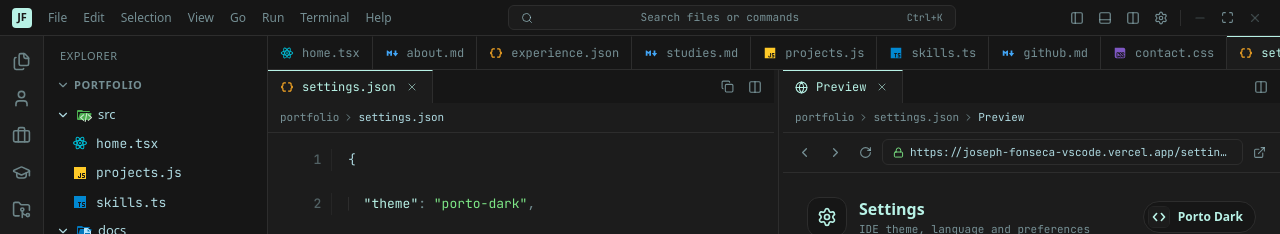
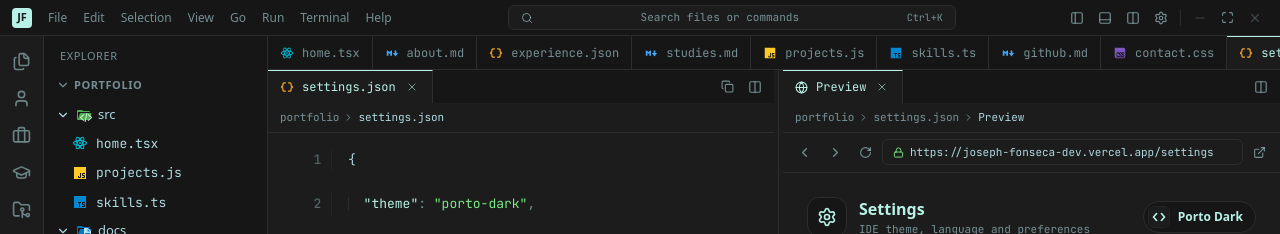
Before and after one commit to Pochonski/NewPortfolio, a Next.js app: page /en/settings in a window 1280 px wide. Shown: the top 234 px of the page. Built offline with nearby package versions, Linux system fonts and the light colour scheme.

Commit message:
fix: unify production domain to joseph-fonseca-dev.vercel.app

```diff
--- a/src/app/[locale]/layout.tsx
+++ b/src/app/[locale]/layout.tsx
@@ -7,7 +7,7 @@ import { routing, type Locale } from "@/i18n/routing";
 import { IdeShell } from "@/components/ide/IdeShell";
 import { LocaleLang } from "@/components/LocaleLang";
 
-const SITE = "https://joseph-fonseca.vercel.app";
+const SITE = "https://joseph-fonseca-dev.vercel.app";
 
 export function generateStaticParams() {
   return routing.locales.map((locale) => ({ locale }));
--- a/src/app/layout.tsx
+++ b/src/app/layout.tsx
@@ -7,7 +7,7 @@ import "./globals.css";
 const mono = JetBrains_Mono({ subsets: ["latin"], weight: ["400", "500"], variable: "--font-mono", display: "swap" });
 
 export const metadata: Metadata = {
-  metadataBase: new URL("https://joseph-fonseca.vercel.app"),
+  metadataBase: new URL("https://joseph-fonseca-dev.vercel.app"),
 };
 
 // Next 16 requires <html>/<body> here. The per-locale `lang` is synced
--- a/src/app/robots.ts
+++ b/src/app/robots.ts
@@ -3,6 +3,6 @@ import type { MetadataRoute } from "next";
 export default function robots(): MetadataRoute.Robots {
   return {
     rules: [{ userAgent: "*", allow: "/" }],
-    sitemap: "https://joseph-fonseca.vercel.app/sitemap.xml",
+    sitemap: "https://joseph-fonseca-dev.vercel.app/sitemap.xml",
   };
 }
--- a/src/app/sitemap.ts
+++ b/src/app/sitemap.ts
@@ -1,6 +1,6 @@
 import type { MetadataRoute } from "next";
 
-const SITE = "https://joseph-fonseca.vercel.app";
+const SITE = "https://joseph-fonseca-dev.vercel.app";
 const ROUTES = ["", "/about", "/experience", "/studies", "/projects", "/skills", "/github", "/contact", "/settings"];
 
 export default function sitemap(): MetadataRoute.Sitemap {
--- a/src/components/ide/SplitView.tsx
+++ b/src/components/ide/SplitView.tsx
@@ -38,7 +38,7 @@ import {
   subscribeSource,
 } from "@/lib/source-cache";
 
-const SITE_URL = "https://joseph-fonseca-vscode.vercel.app";
+const SITE_URL = "https://joseph-fonseca-dev.vercel.app";
 
 function fileOf(tab: EditorTab) {
   return tab.kind === "code" ? IDE_FILES.find((f) => f.id === tab.fileId) : undefined;
```
